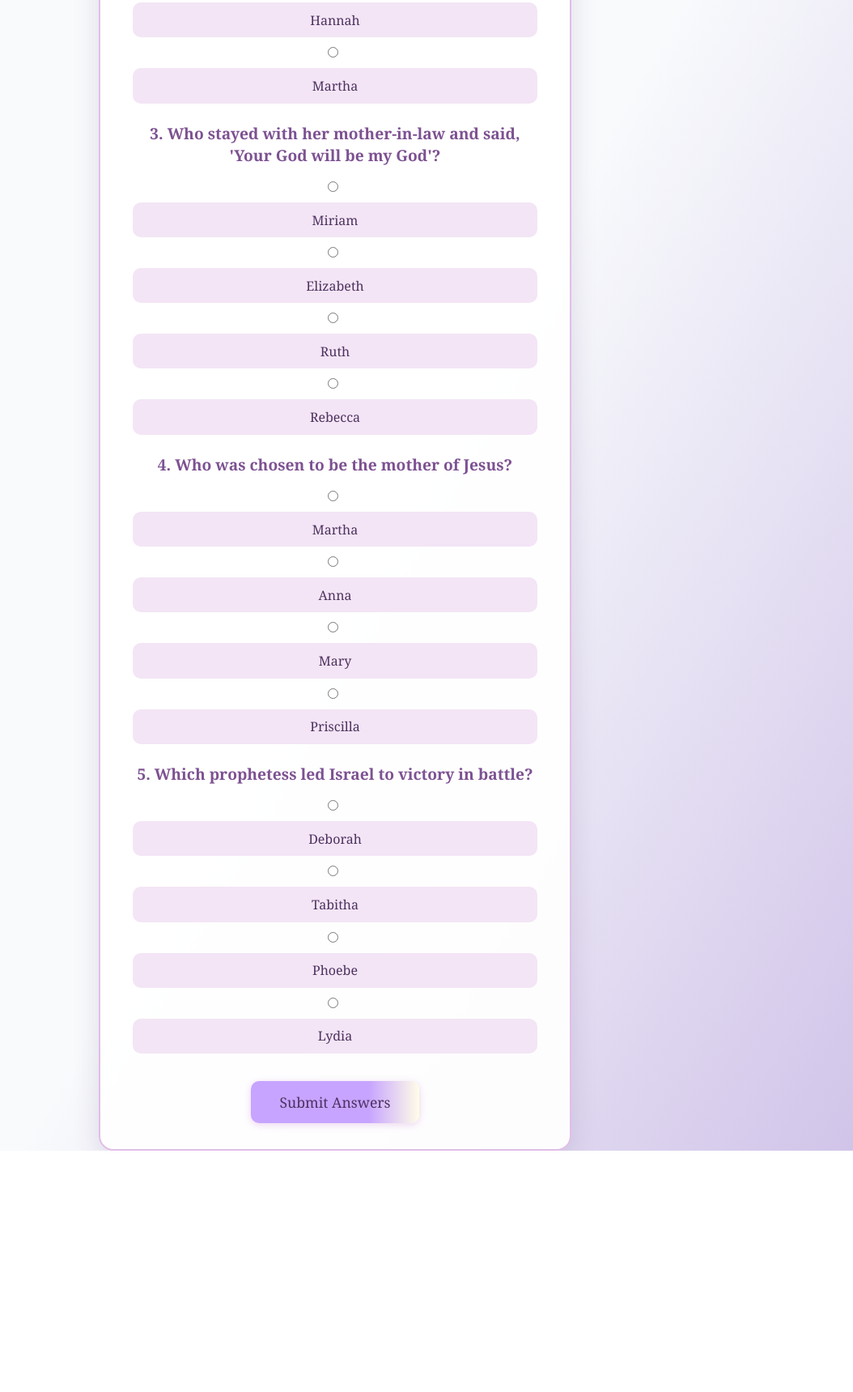
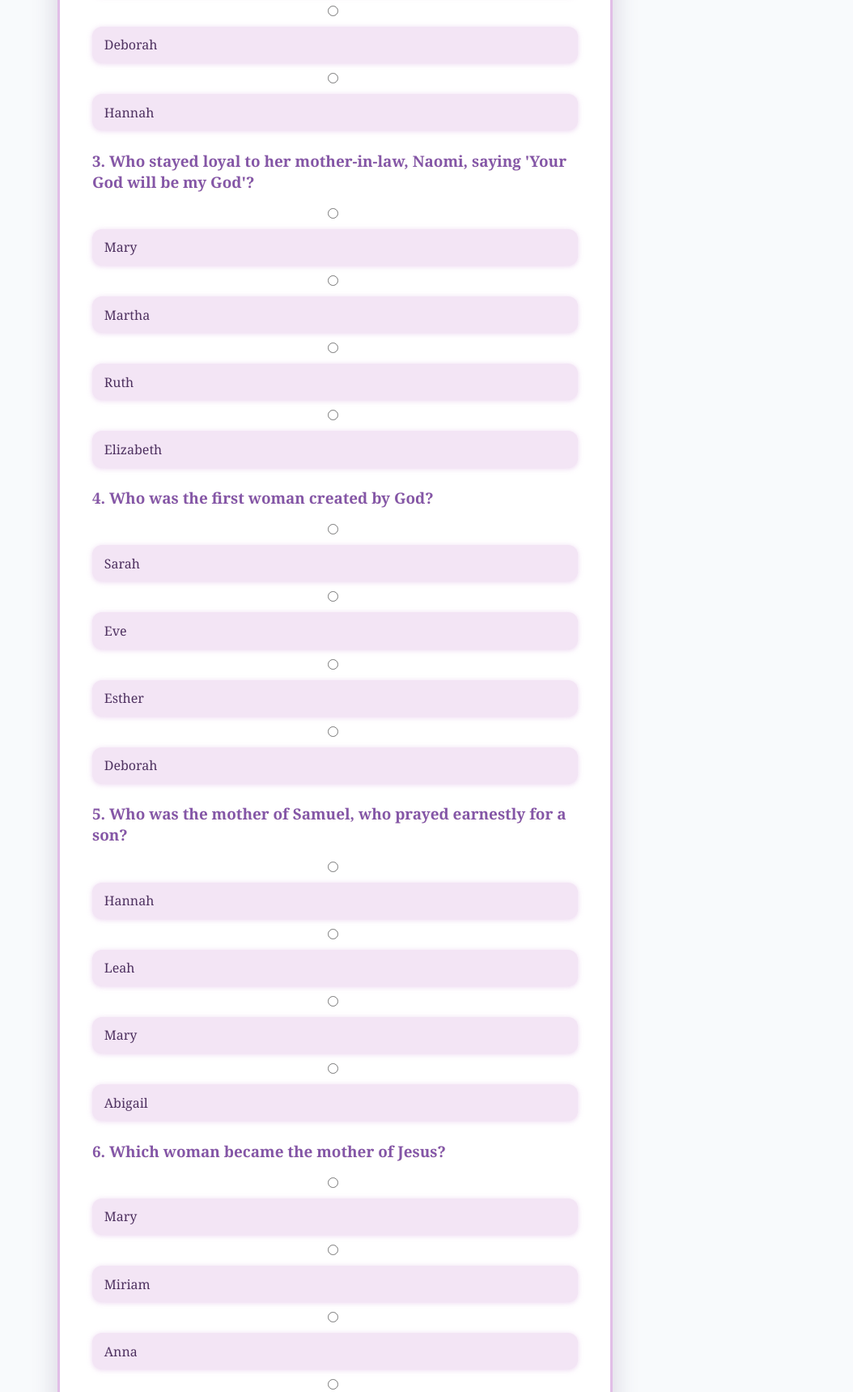
Before and after one commit to jballen843/Women-who-align-with-GOD, a plain HTML site: page index.html in a window 1280 px wide. Shown: the part 816-2535 px from the top of the page at 81% size, without its empty margins (226-1280 px from the left). Before the commit the page ends 2237 px from the top, so only its background shows below. Drawn offline with Linux system fonts and the light colour scheme.

Commit message:
Update index.html

```diff
--- a/index.html
+++ b/index.html
@@ -16,60 +16,70 @@
       justify-content: center;
     }
     .quiz-container {
-      background: rgba(255,255,255,0.95);
-      border-radius: 18px;
-      box-shadow: 0 8px 32px rgba(76, 50, 102, 0.15);
-      padding: 2em 2.5em;
-      max-width: 500px;
+      background: rgba(255,255,255,0.97);
+      border-radius: 22px;
+      box-shadow: 0 8px 32px rgba(76, 50, 102, 0.20);
+      padding: 2.5em 2.5em 2em 2.5em;
+      max-width: 600px;
       width: 100%;
       text-align: center;
-      border: 2px solid #e1bee7;
+      border: 3px solid #e1bee7;
+      position: relative;
+      z-index: 2;
     }
     h1 {
       font-family: 'Papyrus', 'Georgia', serif;
       color: #a682b8;
       margin-bottom: 0.5em;
-      letter-spacing: 1px;
-      font-size: 2em;
+      letter-spacing: 1.5px;
+      font-size: 2.2em;
+      text-shadow: 0 2px 6px #fffde780;
     }
     .halo {
       display: inline-block;
-      margin-bottom: 0.3em;
+      margin-bottom: 0.4em;
+      font-size: 2em;
+      filter: drop-shadow(0 2px 6px #fffde7b0);
     }
     .question {
-      font-size: 1.2em;
-      margin: 1.2em 0 0.8em 0;
+      font-size: 1.18em;
+      margin: 1.3em 0 0.8em 0;
       font-weight: bold;
-      color: #7d5192;
+      color: #8456a7;
+      text-align: left;
+      text-shadow: 0 1px 3px #fffde7a0;
     }
     .options label {
       display: block;
       background: #f3e5f5;
       margin: 0.5em 0;
       padding: 0.6em 0.8em;
-      border-radius: 10px;
+      border-radius: 12px;
       cursor: pointer;
-      border: 1.5px solid transparent;
+      border: 2px solid transparent;
       transition: border 0.2s, background 0.2s;
+      text-align: left;
+      font-size: 1em;
+      box-shadow: 0 1px 6px #e1bee7a0;
     }
     .options input[type="radio"] {
       margin-right: 0.7em;
     }
-    .options label:hover, .options input[type="radio"]:checked + label {
-      border: 1.5px solid #b39ddb;
+    .options label:hover, .options input[type="radio":checked + label {
+      border: 2px solid #b39ddb;
       background: #ede7f6;
     }
     button {
-      margin-top: 1.5em;
+      margin-top: 1.7em;
       background: linear-gradient(90deg, #c7a4ff 70%, #fffde7 100%);
       color: #4e3160;
       border: none;
-      padding: 0.8em 2em;
+      padding: 0.9em 2.2em;
       font-size: 1.1em;
-      border-radius: 10px;
+      border-radius: 12px;
       cursor: pointer;
       font-family: inherit;
-      box-shadow: 0 2px 10px #e1bee7a1;
+      box-shadow: 0 2px 10px #e1bee7b0;
       transition: background 0.2s;
     }
     button:hover {
@@ -96,9 +106,27 @@
       background: linear-gradient(90deg, #a682b8 40%, #fffde7 60%);
       margin: 2em 0 1em 0;
     }
+    .sacred-bg {
+      position: fixed;
+      top: 0; left: 0; width: 100vw; height: 100vh;
+      z-index: 0;
+      background: url('https://images.unsplash.com/photo-1506744038136-46273834b3fb?auto=format&fit=crop&w=900&q=80');
+      background-size: cover;
+      background-repeat: no-repeat;
+      opacity: 0.17;
+      pointer-events: none;
+    }
+    @media (max-width: 650px) {
+      .quiz-container {
+        max-width: 96vw;
+        padding: 1.1em 0.2em 1.7em 0.2em;
+      }
+      .sacred-bg { display: none; }
+    }
   </style>
 </head>
 <body>
+  <div class="sacred-bg"></div>
   <div class="quiz-container">
     <div class="halo">👑✨</div>
     <h1>Women Who Align with God</h1>
@@ -109,33 +137,39 @@
     <div id="results" style="display:none"></div>
   </div>
   <script>
-    // You can change or add questions/answers here!
+    // 30 sacred-themed multiple choice questions about women of faith
     const quizQuestions = [
-      {
-        question: "Who was known for her faith and became the mother of nations?",
-        options: ["Sarah", "Mary Magdalene", "Esther", "Ruth"],
-        answer: 0
-      },
-      {
-        question: "Which woman boldly approached the king to save her people?",
-        options: ["Deborah", "Esther", "Hannah", "Martha"],
-        answer: 1
-      },
-      {
-        question: "Who stayed with her mother-in-law and said, 'Your God will be my God'?",
-        options: ["Miriam", "Elizabeth", "Ruth", "Rebecca"],
-        answer: 2
-      },
-      {
-        question: "Who was chosen to be the mother of Jesus?",
-        options: ["Martha", "Anna", "Mary", "Priscilla"],
-        answer: 2
-      },
-      {
-        question: "Which prophetess led Israel to victory in battle?",
-        options: ["Deborah", "Tabitha", "Phoebe", "Lydia"],
-        answer: 0
-      }
+      { question: "Who was the mother of Isaac and the wife of Abraham?", options: ["Sarah", "Rebekah", "Rachel", "Leah"], answer: 0 },
+      { question: "Which courageous queen saved her people from destruction?", options: ["Ruth", "Esther", "Deborah", "Hannah"], answer: 1 },
+      { question: "Who stayed loyal to her mother-in-law, Naomi, saying 'Your God will be my God'?", options: ["Mary", "Martha", "Ruth", "Elizabeth"], answer: 2 },
+      { question: "Who was the first woman created by God?", options: ["Sarah", "Eve", "Esther", "Deborah"], answer: 1 },
+      { question: "Who was the mother of Samuel, who prayed earnestly for a son?", options: ["Hannah", "Leah", "Mary", "Abigail"], answer: 0 },
+      { question: "Which woman became the mother of Jesus?", options: ["Mary", "Miriam", "Anna", "Lydia"], answer: 0 },
+      { question: "Who was turned into a pillar of salt when she looked back at Sodom?", options: ["Lot's wife", "Naomi", "Rachel", "Leah"], answer: 0 },
+      { question: "Who was Jacob's beloved wife and the mother of Joseph and Benjamin?", options: ["Leah", "Rebekah", "Rachel", "Dinah"], answer: 2 },
+      { question: "Who was the sister of Moses and Aaron and a prophetess?", options: ["Miriam", "Sarah", "Esther", "Huldah"], answer: 0 },
+      { question: "Which woman sat at Jesus' feet and listened to His teaching?", options: ["Martha", "Mary of Bethany", "Mary Magdalene", "Priscilla"], answer: 1 },
+      { question: "Who was the first to witness the resurrection of Jesus?", options: ["Mary Magdalene", "Joanna", "Salome", "Martha"], answer: 0 },
+      { question: "Who was the wife of Isaac and the mother of Jacob and Esau?", options: ["Rachel", "Rebekah", "Leah", "Sarah"], answer: 1 },
+      { question: "Which wise woman stopped David from avenging himself on her foolish husband, Nabal?", options: ["Abigail", "Bathsheba", "Tamar", "Rahab"], answer: 0 },
+      { question: "Who was the judge and prophetess who led Israel to victory?", options: ["Deborah", "Esther", "Jael", "Hannah"], answer: 0 },
+      { question: "Who hid the Israelite spies in Jericho, showing great faith?", options: ["Rahab", "Ruth", "Naomi", "Leah"], answer: 0 },
+      { question: "Who was the businesswoman and seller of purple in Philippi, baptized by Paul?", options: ["Phoebe", "Priscilla", "Lydia", "Lois"], answer: 2 },
+      { question: "Who was the daughter-in-law of Tamar's first husband, who later gave birth to Perez and Zerah?", options: ["Ruth", "Tamar", "Bathsheba", "Deborah"], answer: 1 },
+      { question: "Who anointed Jesus' feet with expensive perfume and wiped them with her hair?", options: ["Mary Magdalene", "Mary of Bethany", "Joanna", "Salome"], answer: 1 },
+      { question: "Who was the first convert to Christianity in Europe?", options: ["Dorcas", "Lydia", "Priscilla", "Chloe"], answer: 1 },
+      { question: "Who was the faithful grandmother of Timothy, mentioned by Paul?", options: ["Phoebe", "Lois", "Claudia", "Tabitha"], answer: 1 },
+      { question: "Who is known for her encounter with Jesus at the well, where He revealed He was the Messiah?", options: ["The Samaritan woman", "Martha", "Priscilla", "Anna"], answer: 0 },
+      { question: "Who was the wife of Aquila and helped instruct Apollos?", options: ["Priscilla", "Phoebe", "Lydia", "Chloe"], answer: 0 },
+      { question: "Who was healed by Jesus after suffering for 12 years with bleeding?", options: ["The Samaritan woman", "The woman with the issue of blood", "Anna", "Tabitha"], answer: 1 },
+      { question: "Who was the Roman deaconess commended by Paul in Romans 16?", options: ["Lydia", "Phoebe", "Priscilla", "Dorcas"], answer: 1 },
+      { question: "Who was the widow raised from the dead by Peter?", options: ["Dorcas (Tabitha)", "Anna", "Joanna", "Martha"], answer: 0 },
+      { question: "Which elderly prophetess recognized Jesus as the Messiah in the temple?", options: ["Anna", "Priscilla", "Phoebe", "Chloe"], answer: 0 },
+      { question: "Who was the mother of John the Baptist?", options: ["Elizabeth", "Mary", "Anna", "Joanna"], answer: 0 },
+      { question: "Who was the wife of Pontius Pilate, who warned him about Jesus in a dream?", options: ["Salome", "Claudia", "Joanna", "Priscilla"], answer: 1 },
+      { question: "Who was the mother of Samuel and dedicated him to the Lord's service?", options: ["Hannah", "Sarah", "Rebekah", "Leah"], answer: 0 },
+      { question: "Who was the only female judge of Israel?", options: ["Deborah", "Esther", "Ruth", "Huldah"], answer: 0 },
+      { question: "Who was the wife of Uriah and later became the mother of Solomon?", options: ["Bathsheba", "Abigail", "Tamar", "Rachel"], answer: 0 }
     ];
 
     function renderQuiz() {
```
